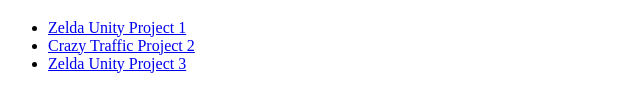
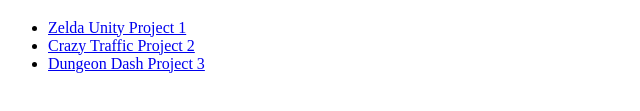
Before and after one commit to Rohun5432/494GameDev, a plain HTML site: page index.html in a window 1280 px wide. Shown: the part 259-370 px from the top of the page, 0-640 px from the left. Drawn offline with Linux system fonts and the light colour scheme.

Commit message:
Update index.html

```diff
--- a/index.html
+++ b/index.html
@@ -22,7 +22,7 @@
     <ul>
         <li><a href="https://rohun5432.itch.io/p1zeldagold">Zelda Unity Project 1</a></li>
         <li><a href="https://rohun5432.itch.io/crazy-traffic">Crazy Traffic Project 2</a></li>
-        <li><a href="https://rohun5432.itch.io/project-3">Zelda Unity Project 3</a></li>
+        <li><a href="https://rohun5432.itch.io/project-3">Dungeon Dash Project 3</a></li>
     </ul>
 
     <!-- TIP: Rename this file "index.html", and it will become the default landing page whenever someone navigates their browser to your domain. -->
```
